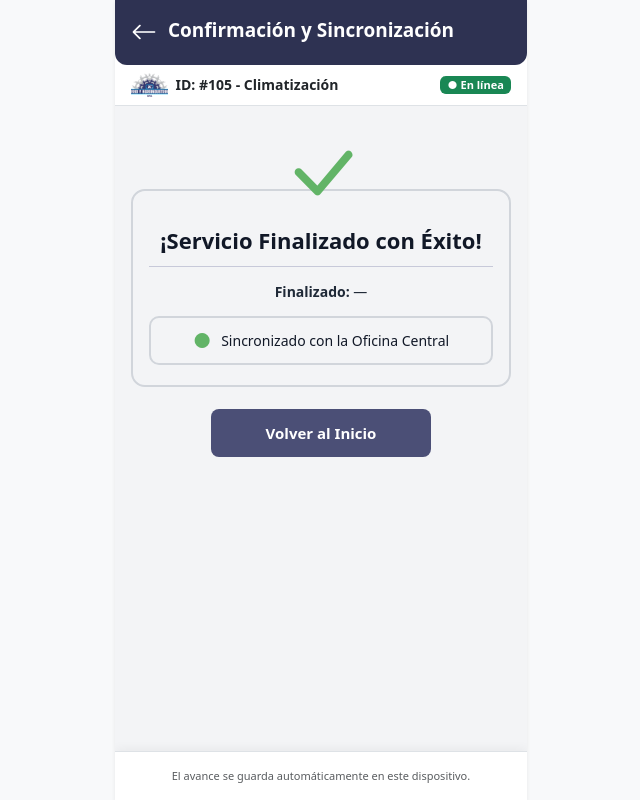
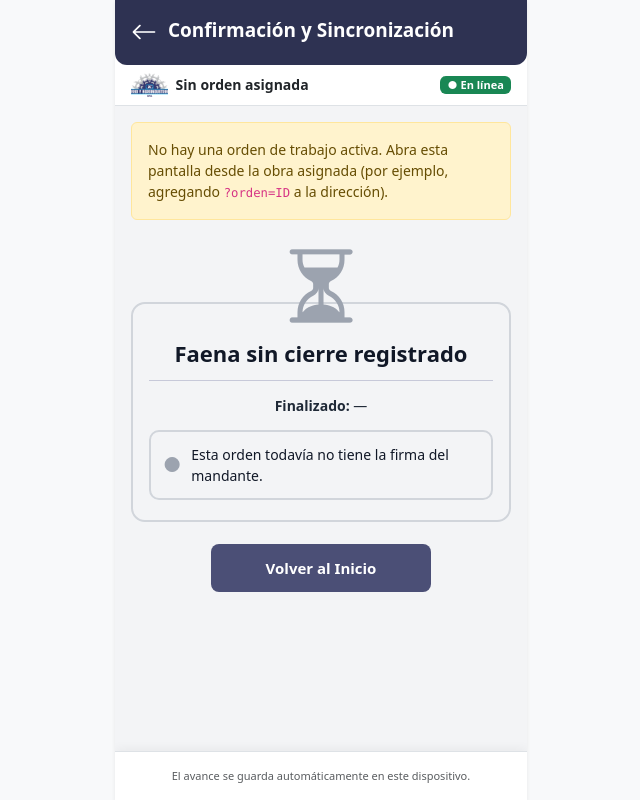
Before and after one commit to MarianMCPH/Proyecto-Gamma, a Django app: page /pwa/sincronizacion/ in a window 1280 px wide. Shown: the whole page, without its empty margins (319-959 px from the left). Run offline with Django 5.2, Linux system fonts and the light colour scheme; data that the repository does not hold is empty.

Commit message:
Sincronización: estado del cierre desde la BD y la cola del dispositivo

```diff
--- a/apps/pwa/templates/pwa/sincronizacion_faena.html
+++ b/apps/pwa/templates/pwa/sincronizacion_faena.html
@@ -3,17 +3,27 @@
 
 {% block header_title %}<a href="{% url 'obras:itinerario' %}" class="volver-header" aria-label="Ir al inicio"><i class="bi bi-arrow-left"></i></a> Confirmación y Sincronización{% endblock %}
 
+{% block work_id %}{% if orden %}ID: #{{ orden.pk }} - {{ orden.tipo_servicio }}{% else %}Sin orden asignada{% endif %}{% endblock %}
+
 {% block mobile_content %}
     <link rel="stylesheet" href="{% static 'css/sincronizacion.css' %}">
 
-    <div class="tarjeta-final">
+    {% include "pwa/_faena_comun.html" %}
+
+    <!-- Estado según la base de datos: el JS lo completa con lo que quede en la cola del dispositivo -->
+    <div class="tarjeta-final" id="tarjeta-final"
+         data-cierre-registrado="{{ cierre_registrado|yesno:'1,' }}"
+         data-fecha-cierre="{% if orden.fecha_cierre %}{{ orden.fecha_cierre|date:'c' }}{% endif %}">
         <i class="bi bi-check-lg icono-check" id="icono-estado" aria-hidden="true"></i>
         <div class="card-insumo">
             <div class="card-header-insumo">
-                <h3 class="texto-centrado titulo-final">¡Servicio Finalizado con Éxito!</h3>
+                <h3 class="texto-centrado titulo-final" id="titulo-final">¡Servicio Finalizado con Éxito!</h3>
             </div>
 
             <p class="detalle-resumen"><strong>Finalizado:</strong> <span id="fecha-cierre">—</span></p>
+            {% if firma %}
+                <p class="detalle-resumen detalle-firma">Recibido por {{ firma.nombre_firmante }} ({{ firma.rut_firmante }}), {{ firma.cargo_firmante }}</p>
+            {% endif %}
 
             <div class="estado-sincronizado" id="estado-sync" role="status" aria-live="polite">
                 <span class="punto punto-verde" id="punto-sync">●</span>
@@ -27,7 +37,6 @@
         <a href="{% url 'obras:itinerario' %}" class="btn-volver-inicio">Volver al Inicio</a>
     </div>
 
-    <script src="{% static 'js/faena_store.js' %}"></script>
     <script src="{% static 'js/sincronizacion.js' %}"></script>
 {% endblock %}
 
--- a/static/css/sincronizacion.css
+++ b/static/css/sincronizacion.css
@@ -41,3 +41,9 @@
 
 /* Pantalla final: sin botones inferiores */
 .supplies-navigation { display: none !important; }
+
+.detalle-firma { font-size: 12px; color: #6B7280; margin-top: -6px; }
+.icono-check.error { color: #DC3545; }
+.icono-check.neutro { color: #9CA3AF; }
+.punto-rojo { color: #DC3545; }
+.punto-gris { color: #9CA3AF; }
--- a/static/js/sincronizacion.js
+++ b/static/js/sincronizacion.js
@@ -1,44 +1,62 @@
 /* =================================================
    JS Exclusivo - Pantalla 5: Confirmación y Sincronización
-   Muestra el cierre de la faena y envía lo pendiente a la oficina central.
-   Si no hay red, queda en cola y esta pantalla se actualiza sola al volver la conexión.
+   Junta dos fuentes:
+   - la base de datos (¿la orden ya tiene firma y fecha de cierre?), que entrega Django
+   - la cola del dispositivo (¿queda algo por enviar? ¿algo fue rechazado?)
+   y se actualiza sola cuando termina un envío o vuelve la conexión.
    ================================================= */
 
 document.addEventListener('DOMContentLoaded', () => {
     const MESES = ['Enero', 'Febrero', 'Marzo', 'Abril', 'Mayo', 'Junio', 'Julio', 'Agosto', 'Septiembre', 'Octubre', 'Noviembre', 'Diciembre'];
+    const pad = n => String(n).padStart(2, '0');
+    const formatear = d => `${pad(d.getDate())} de ${MESES[d.getMonth()]}, ${pad(d.getHours())}:${pad(d.getMinutes())}`;
+
+    const tarjeta = document.getElementById('tarjeta-final');
+    const enServidor = tarjeta.dataset.cierreRegistrado === '1';
+    const orden = FaenaStore.FAENA ? FaenaStore.FAENA.id : null;
     const ultima = FaenaStore.ultima();
-    const pad = n => String(n).padStart(2, '0');
-
-    // Fecha de cierre: "09 de Octubre, 17:20"
-    const fechaEl = document.getElementById('fecha-cierre');
-    if (ultima) {
-        const d = new Date(ultima.cerrada_en);
-        fechaEl.textContent = `${pad(d.getDate())} de ${MESES[d.getMonth()]}, ${pad(d.getHours())}:${pad(d.getMinutes())}`;
-    } else {
-        fechaEl.textContent = '—';
-    }
+    const ultimaDeEstaOrden = ultima && ultima.orden === orden ? ultima : null;
 
     const punto = document.getElementById('punto-sync');
     const texto = document.getElementById('texto-sync');
     const icono = document.getElementById('icono-estado');
+    const titulo = document.getElementById('titulo-final');
+    const fechaEl = document.getElementById('fecha-cierre');
 
     function pintar() {
-        const quedan = FaenaStore.cola().length;
-        const pendiente = ultima ? FaenaStore.pendiente(ultima.uuid_sync) : quedan > 0;
-        punto.className = 'punto ' + (pendiente ? 'punto-ambar' : 'punto-verde');
-        icono.classList.toggle('pendiente', pendiente);
-        if (pendiente) {
-            texto.textContent = navigator.onLine
+        const fechaIso = tarjeta.dataset.fechaCierre || (ultimaDeEstaOrden && ultimaDeEstaOrden.cerrada_en);
+        fechaEl.textContent = fechaIso ? formatear(new Date(fechaIso)) : '—';
+
+        const id = ultimaDeEstaOrden && ultimaDeEstaOrden.uuid_sync;
+        const error = id ? FaenaStore.errorDe(id) : null;
+        const pendiente = id ? FaenaStore.pendiente(id) : false;
+
+        let estado;
+        if (error) estado = 'error';
+        else if (pendiente) estado = 'pendiente';
+        else if (enServidor || id) estado = 'ok';      // id sin pendiente ni error = ya lo aceptó el servidor
+        else estado = 'sin-cierre';
+
+        icono.className = 'bi icono-check ' + ({ ok: 'bi-check-lg', pendiente: 'bi-check-lg pendiente', error: 'bi-x-lg error', 'sin-cierre': 'bi-hourglass-split neutro' })[estado];
+        punto.className = 'punto ' + ({ ok: 'punto-verde', pendiente: 'punto-ambar', error: 'punto-rojo', 'sin-cierre': 'punto-gris' })[estado];
+        titulo.textContent = ({
+            ok: '¡Servicio Finalizado con Éxito!',
+            pendiente: '¡Servicio Finalizado con Éxito!',
+            error: 'No se pudo registrar el cierre',
+            'sin-cierre': 'Faena sin cierre registrado'
+        })[estado];
+        texto.textContent = ({
+            ok: 'Sincronizado con la Oficina Central',
+            pendiente: navigator.onLine
                 ? 'Sincronizando con la Oficina Central…'
-                : 'Guardado en el dispositivo. Se enviará al recuperar la conexión.';
-        } else {
-            texto.textContent = 'Sincronizado con la Oficina Central';
-        }
+                : 'Guardado en el dispositivo. Se enviará al recuperar la conexión.',
+            error: error ? 'La oficina rechazó el envío: ' + error.mensaje : '',
+            'sin-cierre': 'Esta orden todavía no tiene la firma del mandante.'
+        })[estado];
     }
 
     window.addEventListener('faena:sync', pintar);
     window.addEventListener('online', pintar);
     window.addEventListener('offline', pintar);
     pintar();
-    FaenaStore.sincronizar();     // intenta enviar de inmediato si hay red
 });
```
